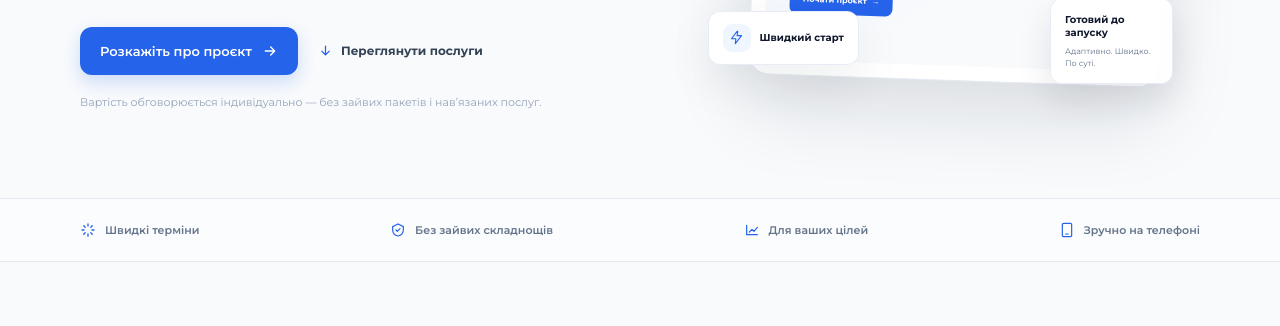
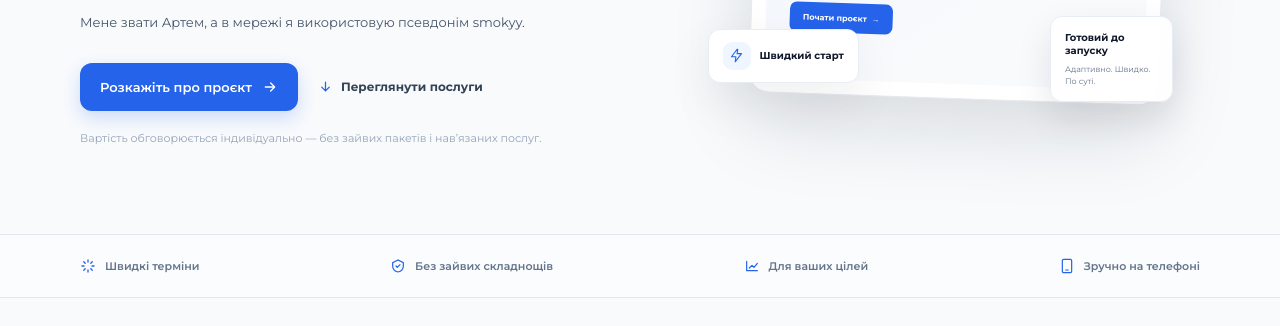
Before and after one commit to govoruhaartem9-max/smokyy-web, a plain HTML site: page index.html in a window 1280 px wide. Shown: the part 474-800 px from the top of the page. Drawn offline with Linux system fonts and the light colour scheme.

Commit message:
Add Artem's smokyy introduction

```diff
--- a/index.html
+++ b/index.html
@@ -16,6 +16,7 @@
     @media(max-width:800px){.hero{padding:68px 0 55px}.hero-grid{grid-template-columns:1fr;gap:20px}.hero-copy{max-width:600px}.visual{min-height:360px}.mockup{max-width:390px}.trust-inner{justify-content:center;flex-wrap:wrap}.trust-item{width:calc(50% - 12px);justify-content:center}.section{padding:70px 0}.cards{grid-template-columns:repeat(2,1fr)}.steps{grid-template-columns:repeat(2,1fr)}.contact-card{padding:34px;align-items:flex-start;flex-direction:column;gap:24px}.contact-actions{flex-direction:row;align-items:center;flex-wrap:wrap}}
     @media(max-width:540px){.container{width:min(100% - 32px,1120px)}.header{height:68px}.nav-links{display:none}.brand{font-size:14px}.hero{padding-top:52px}.hero h1{font-size:43px}.hero-copy{font-size:13px}.hero-actions{align-items:flex-start;flex-direction:column;gap:16px}.hero-actions .button{width:100%}.visual{min-height:320px;margin-top:4px}.mockup{padding:10px}.mock-screen{min-height:250px;padding:19px}.mock-title{font-size:22px}.mock-card{right:16px;bottom:22px}.float-badge{left:-5px;bottom:34px;padding:9px 10px}.trust{padding:18px 0}.trust-inner{gap:15px 8px}.trust-item{font-size:9px;gap:6px}.trust-item svg{width:14px}.section{padding:61px 0}.section-head{margin-bottom:28px}.free-offer{align-items:flex-start;flex-direction:column;padding:21px}.free-offer h3{font-size:17px}.free-offer-link{width:100%}.cards{grid-template-columns:1fr;gap:12px}.card{min-height:0;padding:22px}.card h3{margin-top:16px}.steps{grid-template-columns:1fr;gap:10px}.step{padding:20px}.contact-card{padding:28px 22px;border-radius:17px}.project-form{padding:17px}.form-grid{grid-template-columns:1fr;gap:13px}.form-field-wide{grid-column:auto}.contact-actions{align-items:stretch;flex-direction:column;width:100%}.contact-actions .button{width:100%}.footer-inner{align-items:flex-start;flex-direction:column;gap:12px}.footer p{line-height:1.6}}
     @media(prefers-reduced-motion:reduce){*,*::before,*::after{scroll-behavior:auto!important;transition:none!important}}
+    .hero-byline{margin:14px 0 0;color:#475569;font-size:13px;line-height:1.7}
   </style>
 </head>
 <body>
@@ -34,6 +35,7 @@
           <div class="eyebrow"><span></span> Сайты под любые задачи</div>
           <h1>Ваша идея.<br>Сайт, который <em>работает.</em></h1>
           <p class="hero-copy">Создам современный сайт для вашего дела — от первой идеи до готового результата. Быстро, понятно и с учетом именно ваших задач.</p>
+          <p class="hero-byline" data-uk="Мене звати Артем, а в мережі я використовую псевдонім smokyy." data-en="My name is Artem, and I use the name smokyy online.">Мене звати Артем, а в мережі я використовую псевдонім smokyy.</p>
           <div class="hero-actions"><a class="button" href="https://t.me/smokyy20110" target="_blank" rel="noopener noreferrer">Расскажите о проекте <svg viewBox="0 0 24 24" fill="none" aria-hidden="true"><path d="M5 12h14m-6-6 6 6-6 6" stroke="currentColor" stroke-width="2" stroke-linecap="round" stroke-linejoin="round"/></svg></a><a class="quiet-link" href="#services"><svg viewBox="0 0 24 24" fill="none" aria-hidden="true"><path d="M12 5v14m-6-6 6 6 6-6" stroke="currentColor" stroke-width="2" stroke-linecap="round" stroke-linejoin="round"/></svg>Посмотреть услуги</a></div>
           <p class="hero-note">Стоимость обсуждается индивидуально — без лишних пакетов и навязанных услуг.</p>
         </div>
```
